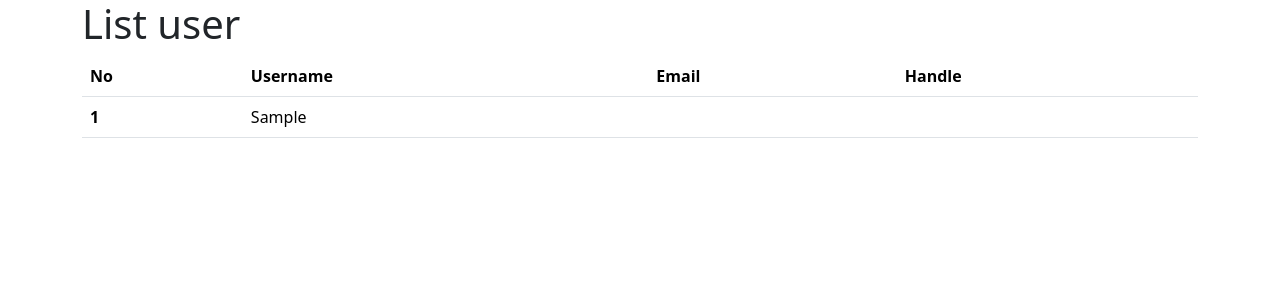
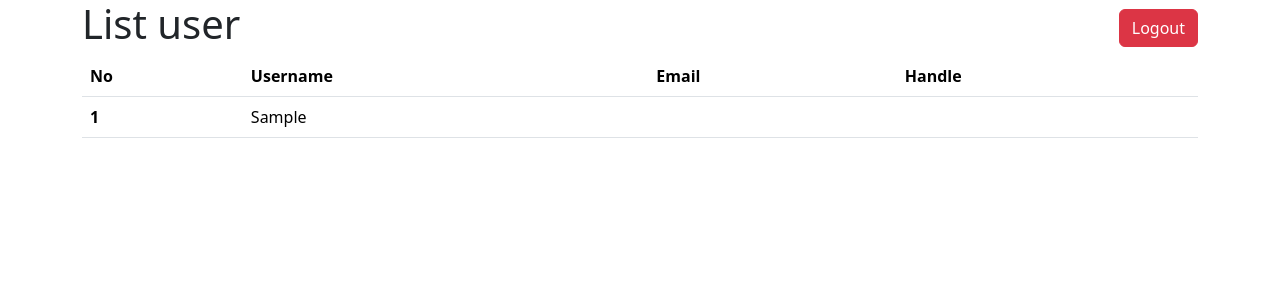
Before and after one commit to hielmi/belajar-flask, a Flask app: page /home in a window 1280 px wide. Shown: the top 300 px of the page. Run offline with Flask 3, Linux system fonts and the light colour scheme; the visitor is signed in with stand-in values (Sample User, id 1); tables that the repository leaves empty or names only in its code hold one stand-in row (values such as "Sample post"); some libraries are stand-ins or nearby versions.

Commit message:
add button in home html for logout

```diff
--- a/app.py
+++ b/app.py
@@ -8,7 +8,7 @@
 app.config['MYSQL_HOST'] = 'localhost'
 app.config['MYSQL_USER'] = 'root'
 app.config['MYSQL_PASSWORD'] = ''
-app.config['MYSQL_DB'] = 'test'
+app.config['MYSQL_DB'] = 'flaskmysql'
 
 #init mysql
 mysql = MySQL(app)
--- a/templates/home.html
+++ b/templates/home.html
@@ -1,7 +1,14 @@
 {% extends 'layout.html' %} {% block head %}
 <title>Test Database</title>
 {% endblock %} {% block body %}
-<h1>List user</h1>
+<div class="d-flex align-items-center  justify-content-between">
+  <div class="d-flex">
+    <h1>List user</h1>
+  </div>
+  <div class="d-flex">
+    <a href="{{url_for('logout')}}" class="btn btn-danger">Logout</a>
+  </div>
+</div>
 <table class="table">
   <thead>
     <tr>
```
